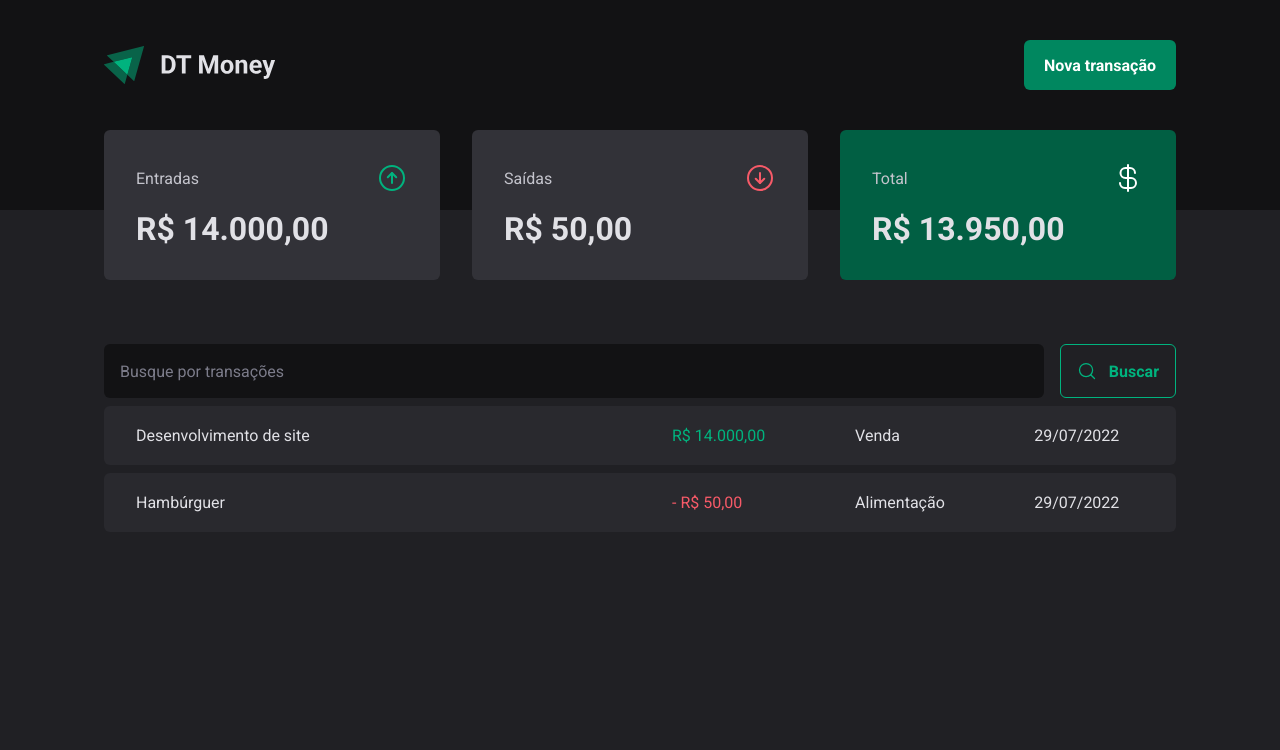
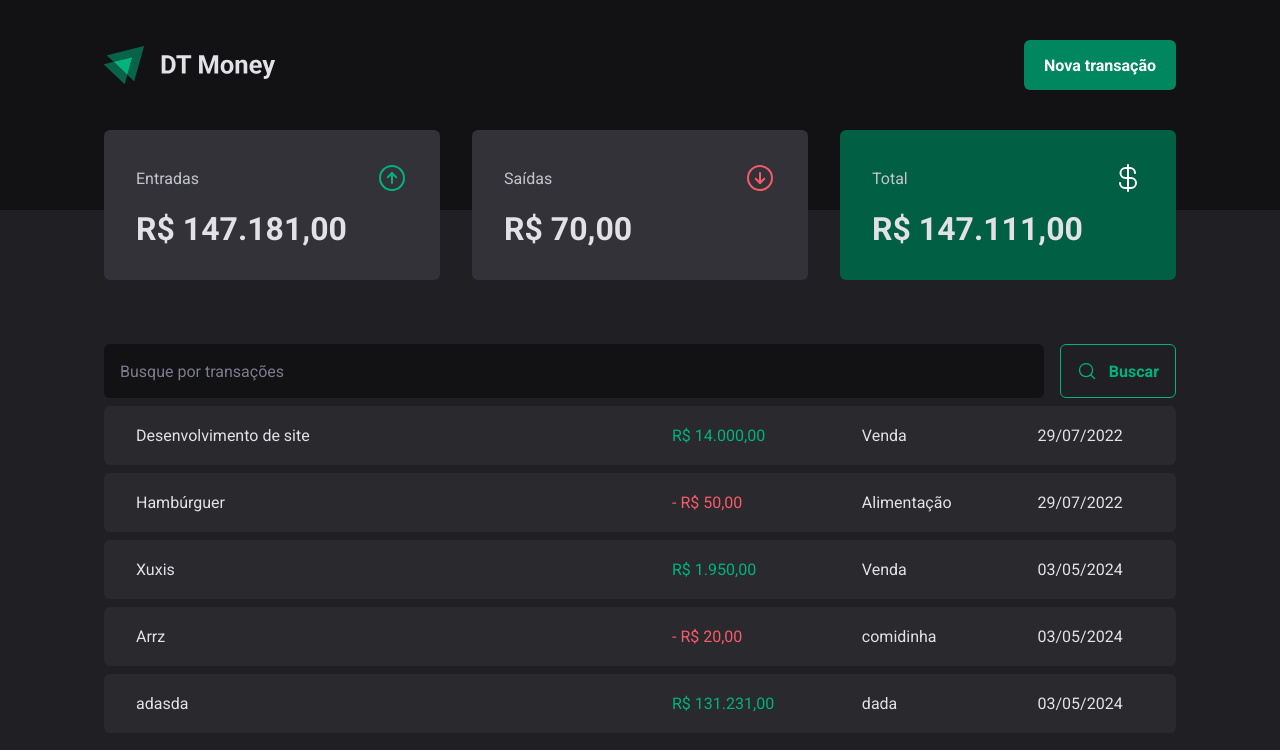
Before and after one commit to rafael-acerqueira/dt-money, a React (Vite) app: page / in a window 1280 px wide. Shown: the top 750 px of the page. Built offline with nearby package versions, Linux system fonts and the light colour scheme; data requests are answered from the project's data file; the HTML template or start-up script is replaced by a standard one.

Commit message:
Create new transaction and close modal

```diff
--- a/server.json
+++ b/server.json
@@ -1,7 +1,7 @@
 {
   "transactions": [
     {
-      "id": 1,
+      "id": "1",
       "description": "Desenvolvimento de site",
       "type": "income",
       "category": "Venda",
@@ -9,12 +9,36 @@
       "createdAt": "2022-07-29T19:36:44.505Z"
     },
     {
-      "id": 2,
+      "id": "2",
       "description": "Hambúrguer",
       "type": "outcome",
       "category": "Alimentação",
       "price": 50,
       "createdAt": "2022-07-29T19:30:44.505Z"
+    },
+    {
+      "id": "782c",
+      "description": "Xuxis",
+      "price": 1950,
+      "category": "Venda",
+      "type": "income",
+      "createdAt": "2024-05-03T13:36:51.553Z"
+    },
+    {
+      "id": "5e97",
+      "description": "Arrz",
+      "price": 20,
+      "category": "comidinha",
+      "type": "outcome",
+      "createdAt": "2024-05-03T13:50:28.310Z"
+    },
+    {
+      "id": "da85",
+      "description": "adasda",
+      "price": 131231,
+      "category": "dada",
+      "type": "income",
+      "createdAt": "2024-05-03T13:58:54.379Z"
     }
   ]
 }
--- a/src/components/Header/index.tsx
+++ b/src/components/Header/index.tsx
@@ -1,20 +1,29 @@
+import { useState } from "react";
 import { HeaderContainer, HeaderContent, NewTransactionButton } from "./styles";
 import * as Dialog from '@radix-ui/react-dialog';
 import logoImg from "../../assets/logo.svg";
 import { NewTransactionModal } from "../NewTransactionModal";
 
+
 export function Header() {
+
+  const [open, setOpen] = useState(false)
+
+  function closeModal() {
+    setOpen(false)
+  }
+
   return (
     <HeaderContainer>
       <HeaderContent>
         <img src={logoImg} alt="" />
 
-        <Dialog.Root>
+        <Dialog.Root open={open} onOpenChange={setOpen}>
           <Dialog.Trigger asChild>
             <NewTransactionButton>Nova transação</NewTransactionButton>
           </Dialog.Trigger>
 
-          <NewTransactionModal />
+          <NewTransactionModal closeModal={closeModal} />
         </Dialog.Root>
       </HeaderContent>
     </HeaderContainer>
--- a/src/components/NewTransactionModal/index.tsx
+++ b/src/components/NewTransactionModal/index.tsx
@@ -9,8 +9,8 @@ import {
   TransactionType,
   TransactionTypeButton
 } from './styles';
-
-
+import { useContext } from 'react';
+import { TransactionsContext } from '../../contexts/TransactionContext';
 
 interface TransactionForm {
   description: string,
@@ -19,11 +19,28 @@ interface TransactionForm {
   type: 'income' | 'outcome'
 }
 
-export function NewTransactionModal() {
+interface NewTransactionModalProps {
+  closeModal: () => void
+}
 
-  const { control, register, handleSubmit, formState: { isSubmitting } } = useForm<TransactionForm>()
+export function NewTransactionModal({ closeModal }: NewTransactionModalProps) {
 
-  function handleCreateNewTransaction(data: TransactionForm) {
+  const { control, register, handleSubmit, formState: { isSubmitting }, reset } = useForm<TransactionForm>()
+
+  const { createTransaction } = useContext(TransactionsContext)
+
+  async function handleCreateNewTransaction(data: TransactionForm) {
+    const { description, price, category, type } = data;
+
+    await createTransaction({
+      description,
+      price,
+      category,
+      type,
+    });
+
+    reset()
+    closeModal()
   }
 
   return (
--- a/src/contexts/TransactionContext.tsx
+++ b/src/contexts/TransactionContext.tsx
@@ -13,10 +13,18 @@ interface Transaction {
 interface TransactionContextType {
   transactions: Transaction[];
   loadTransactions: (query?: string) => Promise<void>
+  createTransaction: (data: CreateTransactionInput) => Promise<void>;
 }
 
 interface TransactionsProviderProps {
   children: ReactNode
+}
+
+interface CreateTransactionInput {
+  description: string;
+  price: number;
+  category: string;
+  type: 'income' | 'outcome';
 }
 
 export const TransactionsContext = createContext({} as TransactionContextType);
@@ -25,7 +33,7 @@ export function TransactionsProvider({ children }: TransactionsProviderProps) {
   const [transactions, setTransactions] = useState<Transaction[]>([]);
 
   async function loadTransactions(query?: string) {
-    const response = await api.get('/transactions', {
+    const response = await api.get('transactions', {
       params: {
         q: query
       }
@@ -34,12 +42,27 @@ export function TransactionsProvider({ children }: TransactionsProviderProps) {
     setTransactions(response.data)
   }
 
+  async function createTransaction(data: CreateTransactionInput) {
+    const { description, price, category, type } = data;
+
+    const response = await api.post('transactions', {
+      description,
+      price,
+      category,
+      type,
+      createdAt: new Date(),
+    });
+
+    setTransactions(state => [response.data, ...state])
+  }
+
+
   useEffect(() => {
     loadTransactions()
   }, []);
 
   return (
-    <TransactionsContext.Provider value={{ transactions, loadTransactions }}>
+    <TransactionsContext.Provider value={{ transactions, loadTransactions, createTransaction }}>
       {children}
     </TransactionsContext.Provider>
   );
```
